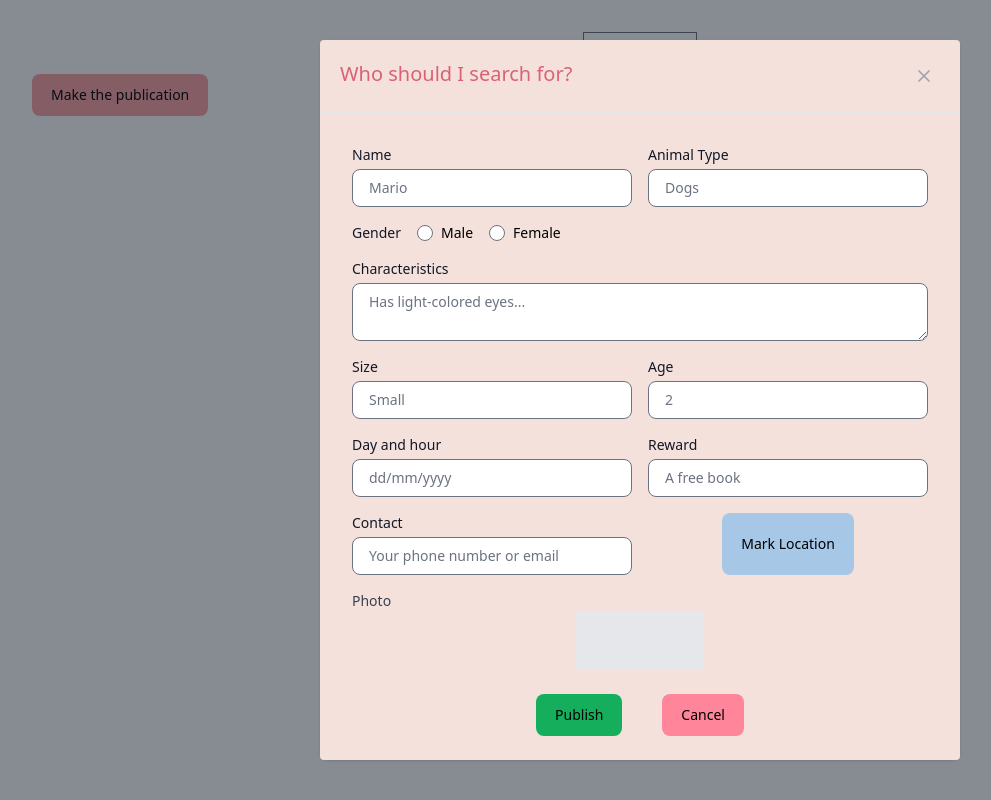
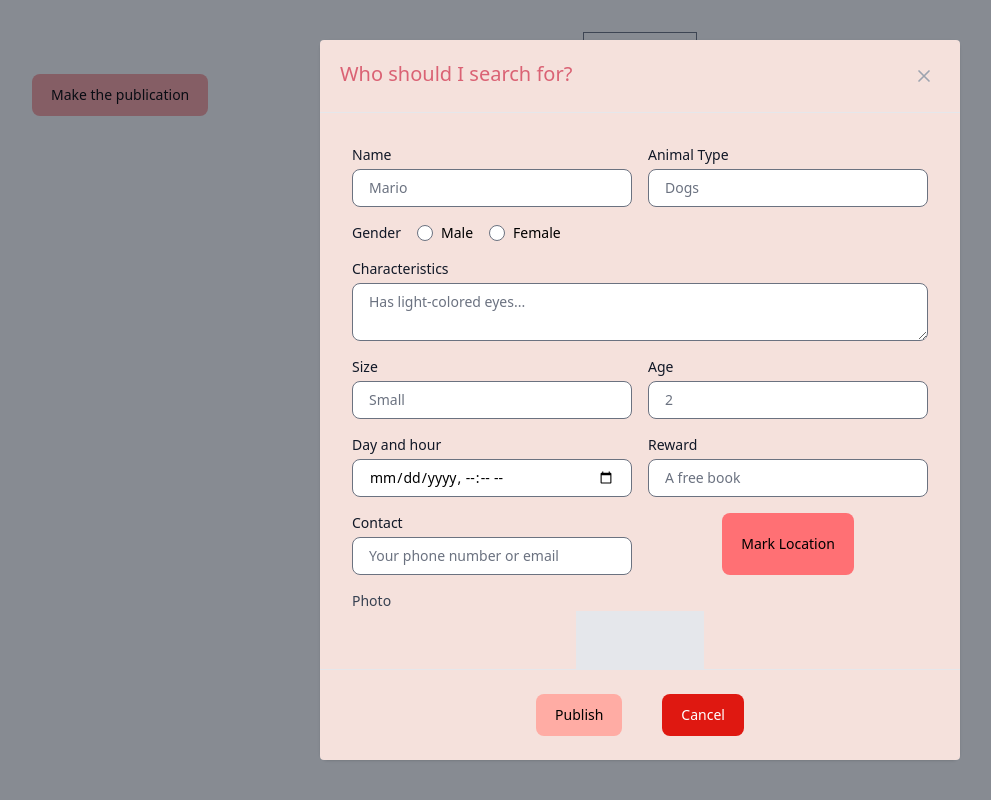
Before and after one commit to davichano/pet-paw-mir, a React (Vite) app: page /feed in a window 1280 px wide. Both pictures are taken after a click on the button "Make the publication". Shown: the whole page, without its empty margins (0-991 px from the left). Built offline with nearby package versions, Linux system fonts and the light colour scheme.

Commit message:
feat: Add Upload photo

```diff
--- a/src/components/ModalForm.jsx
+++ b/src/components/ModalForm.jsx
@@ -85,7 +85,7 @@ export function ModalFormulario() {
             <FormField
                 label={t("dayAndTimeLabel")}
                 id="dia-hora"
-                type="text"  // O usa 'datetime-local' para entrada de fecha y hora
+                type="datetime-local"
                 placeholder={t("dayAndTimePlaceholder")}
               />
               <FormField
@@ -104,7 +104,7 @@ export function ModalFormulario() {
                   placeholder={t("contactPlaceholder")}
                 />
                 <div className="flex justify-center ">
-                  <Button className="bg-[#A7C7E7] text-black flex items-center justify-center">{t("markLocationButton")}</Button>
+                  <Button className="bg-[#ff7074] text-black flex items-center justify-center">{t("markLocationButton")}</Button>
                 </div>
             </div>
 
@@ -119,7 +119,20 @@ export function ModalFormulario() {
                   </div>
                 )}
               </div>
-              <input type="file" onChange={handleFotoChange} className="mt-2" />
+              <div className="flex justify-center mt-4">
+                  <label
+                    htmlFor="file-input"
+                    className="px-4 py-2 bg-[#ff4850] text-white rounded cursor-pointer text-center"
+                  >
+                    {t("selectPhotoButton")}
+                  </label>
+              </div>
+              <input
+                id="file-input"
+                type="file"
+                onChange={handleFotoChange}
+                style={{ display: 'none' }}
+                />
             </div>
 
             <FormField
@@ -131,8 +144,8 @@ export function ModalFormulario() {
           </div>
         </Modal.Body>
         <Modal.Footer className="flex justify-center gap-8 bg-[#F5E1DC]">
-          <Button onClick={() => setOpenModal(false)} className="bg-[#14AE5C] text-black">{t("BotonPublicar")}</Button>
-          <Button onClick={() => setOpenModal(false)} className="bg-[#FF859B] text-black">
+          <Button onClick={() => setOpenModal(false)} className="bg-[#ffaca4] text-black">{t("BotonPublicar")}</Button>
+          <Button onClick={() => setOpenModal(false)} className="bg-[#df1811] text-white">
             {t("BotonDenegar")}
           </Button>
         </Modal.Footer>
--- a/src/locales/en/global.json
+++ b/src/locales/en/global.json
@@ -30,5 +30,6 @@
   "dayAndTimePlaceholder": "dd/mm/yyyy",
   "markLocationButton": "Mark Location",
   "functionButton": "Make the publication",
-  "titleFormPublish": "Who should I search for?"
+  "titleFormPublish": "Who should I search for?",
+  "selectPhotoButton": "Upload photo"
 }
--- a/src/locales/es/global.json
+++ b/src/locales/es/global.json
@@ -29,6 +29,7 @@
   "dayAndTimeLabel": "Día y hora",
   "markLocationButton": "Marcar Ubicación",
   "functionButton": "Realizar la publicacion",
-  "titleFormPublish": "¿A quién debo buscar?"
+  "titleFormPublish": "¿A quién debo buscar?",
+  "selectPhotoButton": "Subir foto"
 
 }
```
